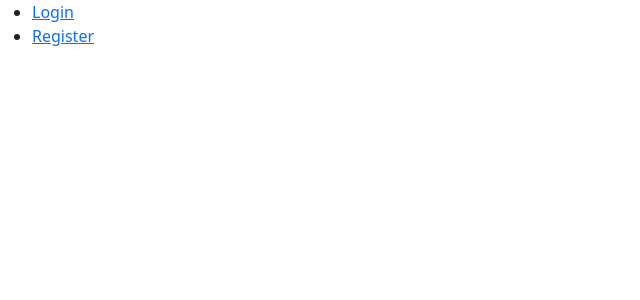
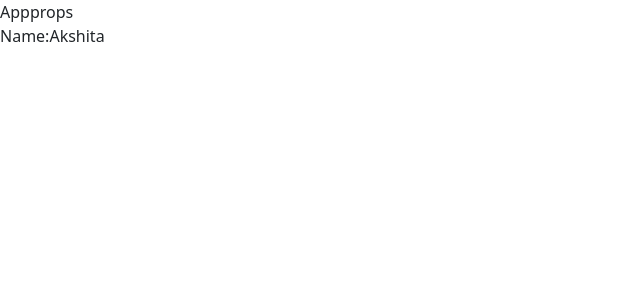
Before and after one commit to akshita1204/FSD, a React (Vite) app in the folder Reactwork/reactviteapp/: page / in a window 1280 px wide. Shown: the top 300 px of the page, without its empty margins (0-640 px from the left). Built offline with nearby package versions, Linux system fonts and the light colour scheme.

Commit message:
commit changes

```diff
--- /dev/null
+++ b/Reactwork/reactviteapp/src/Appprops.jsx
@@ -0,0 +1,18 @@
+import React from 'react'
+import Child1 from './components/Child1';
+
+function Appprops() {
+    const data={
+        name:"Akshita",
+        branch:"CSE",
+        section:"B"
+    }
+  return (
+    <div>Appprops
+        <Child1 child1data={data}/>
+    </div>
+  )
+}
+
+export default Appprops;
+// it is the parent file
--- a/Reactwork/reactviteapp/src/components/Child1.jsx
+++ b/Reactwork/reactviteapp/src/components/Child1.jsx
@@ -1,8 +1,11 @@
 import React from 'react'
 
-function Child1() {
+function Child1({child1data}) {
   return (
-    <div>Child1</div>
+    <div>
+        Name:{child1data.name}
+
+    </div>
   )
 }
 
--- a/Reactwork/reactviteapp/src/main.jsx
+++ b/Reactwork/reactviteapp/src/main.jsx
@@ -2,9 +2,11 @@ import { StrictMode } from 'react'
 import { createRoot } from 'react-dom/client'
 import './index.css'
 import App from './App.jsx'
+import Appprops from './Appprops.jsx'
 
 createRoot(document.getElementById('root')).render(
   <StrictMode>
-    <App />
-    </StrictMode>,
+    <Appprops/>
+    {/* <App /> */}
+    </StrictMode>
 )
```
